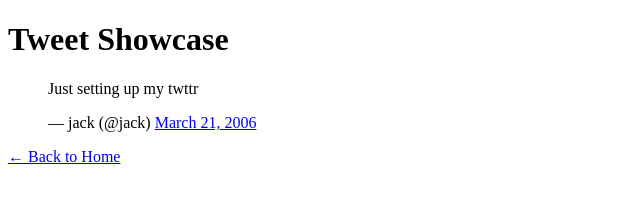
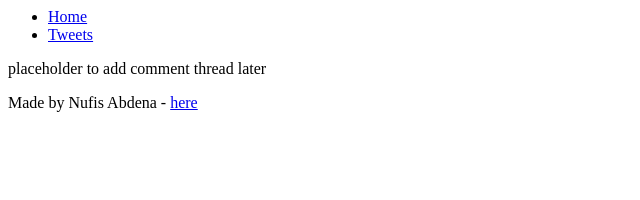
Before and after one commit to nu8426/My_First_Portfolio, a plain HTML site: page html_basic/tweets.html in a window 1280 px wide. Shown: the whole page, without its empty margins (0-640 px from the left). Drawn offline with Linux system fonts and the light colour scheme.

Commit message:
Restructure index and tweets with header, main, and footer

```diff
--- a/html_basic/tweets.html
+++ b/html_basic/tweets.html
@@ -1,24 +1,22 @@
-<!DOCTYPE html>
-<html lang="en">
-<head>
-    <meta charset="UTF-8">
-    <title>My Tweets</title>
-</head>
 <body>
+  <header>
+    <ul>
+      <li><a href="index.html">Home</a></li>
+      <li><a href="tweets.html">Tweets</a></li>
+    </ul>
+  </header>
 
-    <h1>Tweet Showcase</h1>
+  <main>
+    <article>
+      <!-- ✅ Unique content goes here -->
+    </article>
 
-    <!-- ✅ Embedded Tweet -->
-    <blockquote class="twitter-tweet">
-        <p lang="en" dir="ltr">
-            Just setting up my twttr
-        </p>&mdash; jack (@jack)
-        <a href="https://twitter.com/jack/status/20">March 21, 2006</a>
-    </blockquote>
-    <script async src="https://platform.twitter.com/widgets.js" charset="utf-8"></script>
+    <aside>
+      <p>placeholder to add comment thread later</p>
+    </aside>
+  </main>
 
-    <!-- ✅ Link to index.html -->
-    <p><a href="index.html">← Back to Home</a></p>
-
+  <footer>
+    <p>Made by Nufis Abdena - <a href="https://your-link.com" target="_blank">here</a></p>
+  </footer>
 </body>
-</html>
```
Also changed, not shown: html_basic/index.html (+22 -1 lines).
